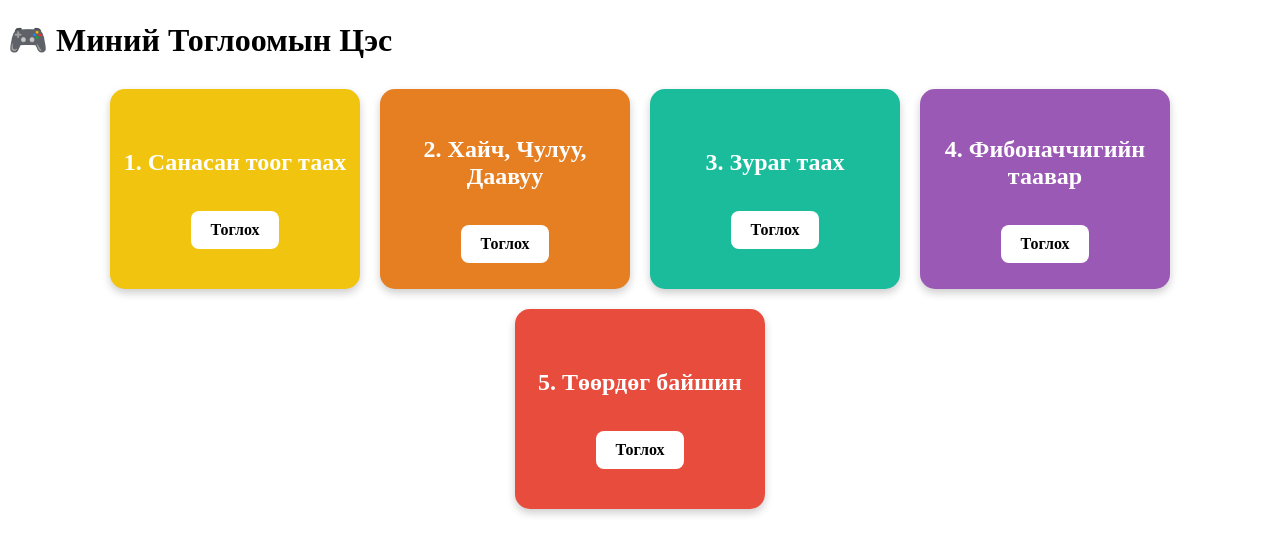
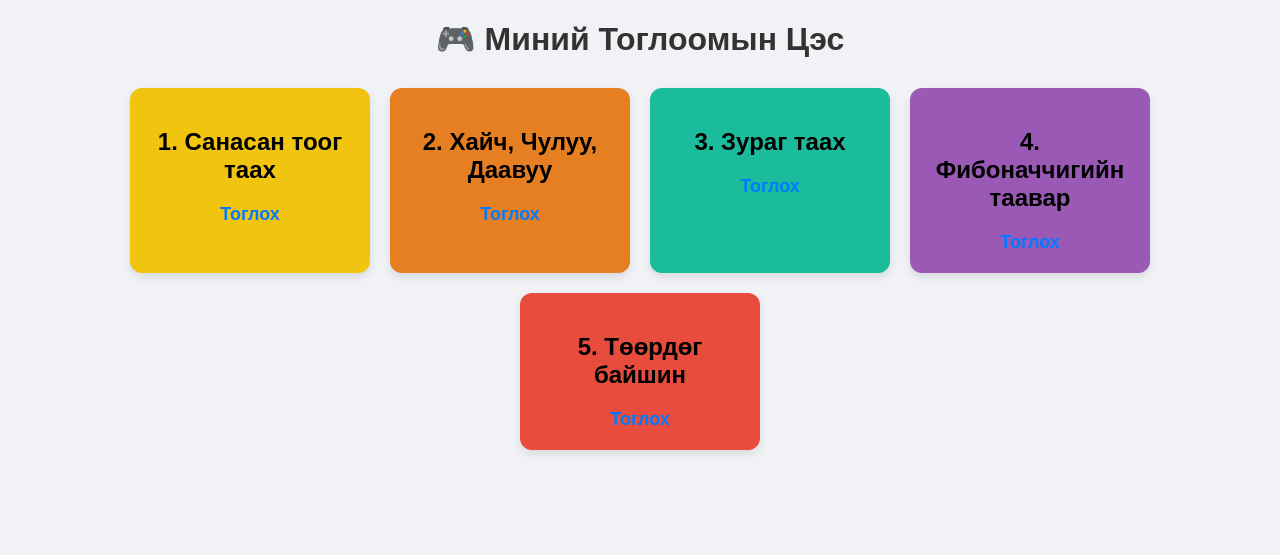
Before and after one commit to misu0419/website2, a Flask app: page / in a window 1280 px wide. Shown: the top 555 px of the page. Run offline with Flask 3, Linux system fonts and the light colour scheme.

Commit message:
Fix CSS card design for Render

```diff
--- a/Static/style.css
+++ b/Static/style.css
@@ -1,45 +1,38 @@
+body {
+    font-family: Arial, sans-serif;
+    background-color: #f0f2f5;
+    text-align: center;
+}
+
+h1 {
+    margin-top: 20px;
+    color: #333;
+}
+
 .card-container {
     display: flex;
     flex-wrap: wrap;
     justify-content: center;
+    margin-top: 30px;
     gap: 20px;
-    margin-top: 30px;
 }
 
 .card {
-    width: 250px;
-    height: 200px;
-    border-radius: 15px;
-    box-shadow: 0 4px 8px rgba(0,0,0,0.2);
-    display: flex;
-    flex-direction: column;
-    justify-content: center;
-    align-items: center;
-    transition: transform 0.2s ease;
+    background-color: white;
+    padding: 20px;
+    border-radius: 12px;
+    box-shadow: 0 4px 8px rgba(0,0,0,0.1);
+    width: 200px;
+    transition: transform 0.3s;
 }
 
 .card:hover {
-    transform: scale(1.05);
-}
-
-.card h2 {
-    color: white;
-    text-align: center;
-    padding: 0 10px;
+    transform: translateY(-10px);
 }
 
 .card a {
-    display: inline-block;
-    margin-top: 15px;
-    padding: 10px 20px;
-    background-color: white;
-    color: black;
     text-decoration: none;
-    border-radius: 8px;
+    color: #007BFF;
     font-weight: bold;
-    transition: background-color 0.2s ease;
+    font-size: 18px;
 }
-
-.card a:hover {
-    background-color: #ecf0f1;
-}
```
